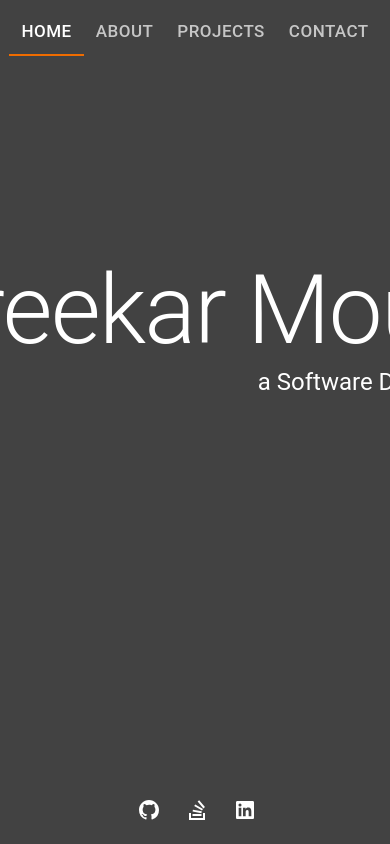
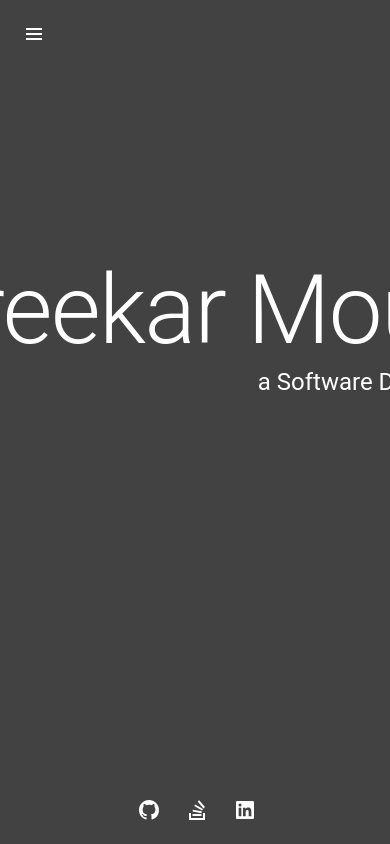
Before and after one commit to SreekarMouli98/SreekarMouli98.github.io, a React (Create React App) app: page / in a window 390 px wide. Built offline with nearby package versions, Linux system fonts and the light colour scheme.

Commit message:
Nav component mobile view

```diff
--- a/src/Portfolio/Components/Nav/index.js
+++ b/src/Portfolio/Components/Nav/index.js
@@ -1,17 +1,36 @@
-import React, { useContext } from 'react';
-import { Tab, Tabs } from '@material-ui/core';
+import React, { useContext, useEffect, useState } from 'react';
+import { IconButton, List, ListItem, ListItemText, Modal, Tab, Tabs } from '@material-ui/core';
 import Context from '../../Context';
 import { makeStyles } from '@material-ui/core/styles';
+import { BiMenu as MenuIcon } from 'react-icons/bi';
+import { AiOutlineClose as CloseIcon } from 'react-icons/ai';
+
+const MODEL_MENU_WIDTH  = 200;
+const MODEL_MENU_HEIGHT = 250;
+const MAX_MOBILE_VIEW_WIDTH = 670;
 
 const useStyles = makeStyles({
   navItem: {
     fontSize: '17px',
   },
+  modalMenu: {
+    position: 'fixed',
+    width   : `${MODEL_MENU_WIDTH}px`,
+    left    : `calc(50% - ${MODEL_MENU_WIDTH / 2}px)`,
+    height  : `${MODEL_MENU_HEIGHT}px`,
+    top     : `calc(50% - ${MODEL_MENU_HEIGHT / 2}px)`,
+  },
+  menuIcon: {
+    position: 'fixed',
+    top     : '10px',
+    left    : '10px',
+  }
 });
 
 function Home() {
   const classes = useStyles();
   const context = useContext(Context);
+  const [menuOpen, setMenuOpen] = useState(false);
 
   const menuItems = [
     'HOME',
@@ -24,8 +43,24 @@ function Home() {
     context.changeView(menuItems[newValue]);
   };
 
+  const handleMenuClick = () => {
+    setMenuOpen(!menuOpen);
+  };
+
+  const handleMenuItemClick = (newValue) => {
+    context.changeView(menuItems[newValue]);
+    setMenuOpen(false);
+  };
+
+  useEffect(() => {
+    if (context.windowSize.width >= MAX_MOBILE_VIEW_WIDTH && menuOpen) {
+      setMenuOpen(false);
+    }
+  }, [context.windowSize.width]);
+
   return (
     <div>
+      {context.windowSize.width >= MAX_MOBILE_VIEW_WIDTH && (
         <Tabs
           centered
           value={menuItems.indexOf(context.view)}
@@ -40,6 +75,53 @@ function Home() {
             />
           ))}
         </Tabs>
+      )}
+      {context.windowSize.width < MAX_MOBILE_VIEW_WIDTH && (
+        <React.Fragment>
+          {!menuOpen && (
+            <IconButton
+              className={classes.menuIcon}
+              onClick={handleMenuClick}
+            >
+              <MenuIcon />
+            </IconButton>
+          )}
+          <Modal
+            open={menuOpen}
+          >
+            <React.Fragment>
+              <IconButton
+                className={classes.menuIcon}
+                onClick={handleMenuClick}
+              >
+                <CloseIcon />
+              </IconButton>
+              <div className={classes.modalMenu}>
+                <List component='nav'>
+                  {menuItems.map((menuItem, index) => (
+                    <ListItem
+                      key={menuItem}
+                      button
+                      alignItems='center'
+                      onClick={() => handleMenuItemClick(index)}
+                    >
+                      <ListItemText
+                        primaryTypographyProps={{
+                          align: 'center',
+                          variant: 'h5',
+                          gutterBottom: true
+                        }}
+                      >
+                        {menuItem}
+                      </ListItemText>
+                    </ListItem>
+                  ))}
+                </List>
+              </div>
+            </React.Fragment>
+          </Modal>
+        </React.Fragment>
+      )}
     </div>
   );
 }
--- a/src/Portfolio/index.js
+++ b/src/Portfolio/index.js
@@ -1,4 +1,4 @@
-import React, { useState } from 'react';
+import React, { useEffect, useState } from 'react';
 import { Nav, Home, About, Projects, Contact, Footer } from './Components';
 import Context from './Context';
 import { createMuiTheme, ThemeProvider } from '@material-ui/core/styles';
@@ -17,8 +17,30 @@ const theme = createMuiTheme({
   },
 });
 
+function useWindowSize() {
+  const [windowSize, setWindowSize] = useState({
+    width : window.innerWidth,
+    height: window.innerHeight,
+  });
+
+  useEffect(() => {
+    const handleResize = () => {
+      setWindowSize({
+        width : window.innerWidth,
+        height: window.innerHeight,
+      });
+    }
+    window.addEventListener('resize', handleResize);
+    handleResize();
+    return () => window.removeEventListener('resize', handleResize);
+  }, []);
+
+  return windowSize;
+}
+
 function Portfolio(props) {
   const [view, setView] = useState('HOME');
+  const windowSize = useWindowSize();
 
   const changeView = newView => setView(newView);
 
@@ -28,6 +50,7 @@ function Portfolio(props) {
         <Context.Provider value={{
           view,
           changeView,
+          windowSize,
         }}>
           <Nav />
           {view === 'HOME' && <Home />}
```
Lines whose indentation alone changed are shown as unchanged.
